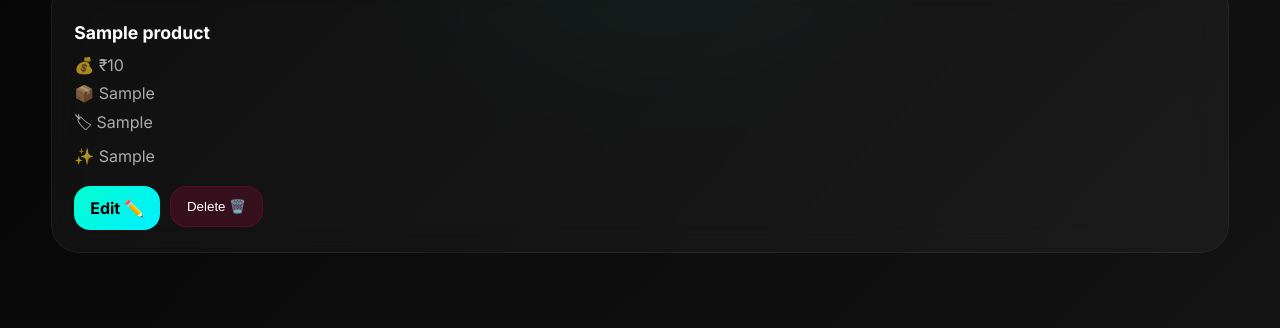
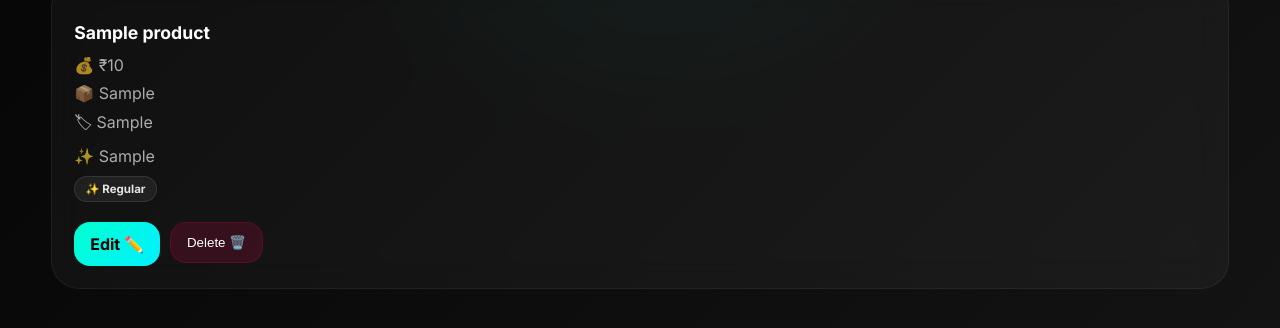
Before and after one commit to adminrmbakes-design/rm-bakes, a Python web app: template templates/admin/admin_manage_products.html in a window 1280 px wide. Shown: the part 217-545 px from the top of the page. Run offline with Jinja, Linux system fonts and the light colour scheme; the template is opened without the code that fills it: most values are stand-ins (such as "Sample title", 1, 10 or a date in 2020).

Commit message:
Update admin_manage_products.html

```diff
--- a/templates/admin/admin_manage_products.html
+++ b/templates/admin/admin_manage_products.html
@@ -358,6 +358,96 @@
 
         }
 
+        .marketing-status-pill{
+
+            margin-top:10px;
+            margin-bottom:12px;
+
+        }
+
+        .marketing-status-pill span{
+
+            display:inline-flex;
+            align-items:center;
+
+            padding:5px 10px;
+
+            border-radius:999px;
+
+            font-size:.72rem;
+
+            font-weight:700;
+
+        }
+
+        .launching-pill{
+
+            color:#7fdfff;
+
+            background:
+                rgba(0,180,255,.12);
+
+            border:
+                1px solid rgba(
+                    0,
+                    180,
+                    255,
+                    .25
+                );
+
+        }
+
+        .seasonal-pill{
+
+            color:#ffc66d;
+
+            background:
+                rgba(255,170,0,.12);
+
+            border:
+                1px solid rgba(
+                    255,
+                    170,
+                    0,
+                    .25
+                );
+
+        }
+
+        .festive-pill{
+
+            color:#ff9fdc;
+
+            background:
+                rgba(255,0,170,.12);
+
+            border:
+                1px solid rgba(
+                    255,
+                    0,
+                    170,
+                    .25
+                );
+
+        }
+
+        .regular-pill{
+
+            color:#e5e5e5;
+
+            background:
+                rgba(255,255,255,.06);
+
+            border:
+                1px solid rgba(
+                    255,
+                    255,
+                    255,
+                    .10
+                );
+
+        }
+
         /* =====================================
            ACTION BUTTONS
         ====================================== */
@@ -630,6 +720,36 @@
 
         </div>
 
+        <div class="marketing-status-pill">
+
+            {% if product.product_is_launching %}
+
+            <span class="launching-pill">
+                🚀 Launching
+            </span>
+
+            {% elif product.product_is_seasonal %}
+
+            <span class="seasonal-pill">
+                🍂 Seasonal
+            </span>
+
+            {% elif product.product_is_festive %}
+
+            <span class="festive-pill">
+                🎉 Festive
+            </span>
+
+            {% else %}
+
+            <span class="regular-pill">
+                ✨ Regular
+            </span>
+
+            {% endif %}
+
+        </div>
+
         <!-- Action Buttons -->
 
         <div class="action-row">
```
